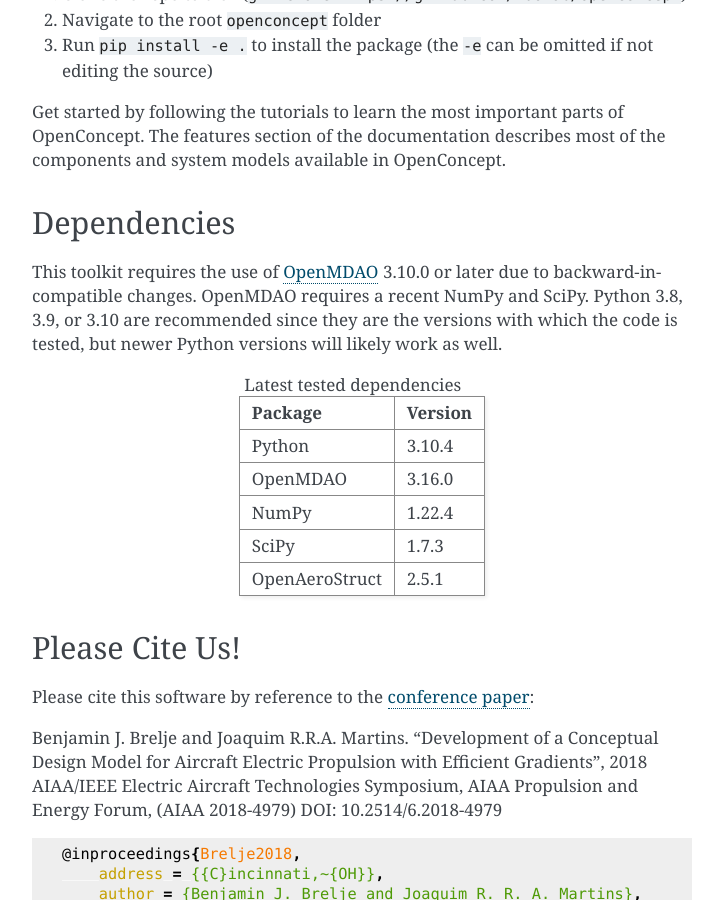
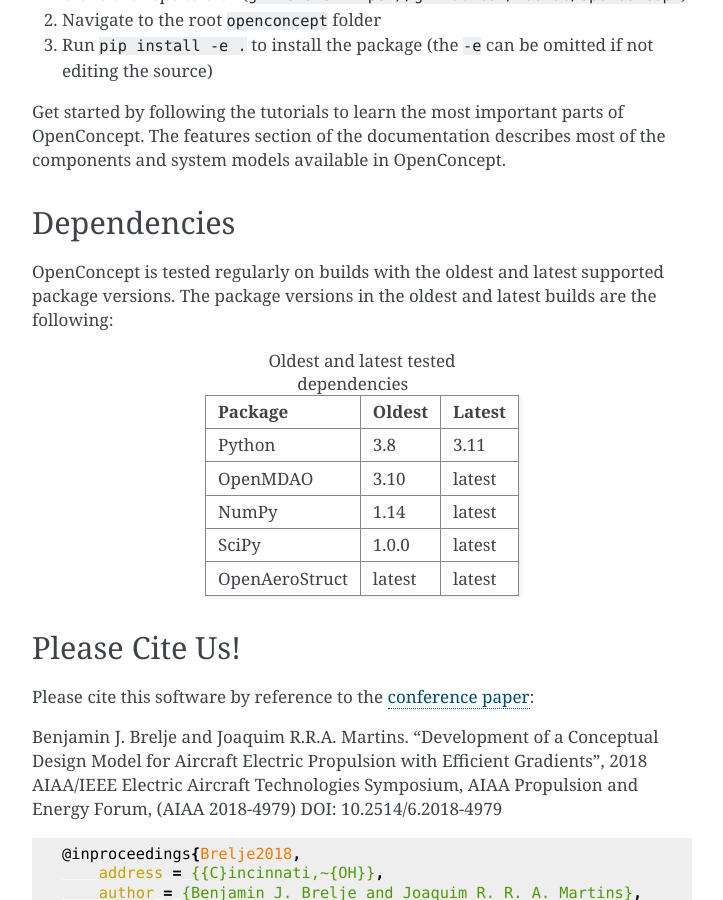
Before and after one commit to mdolab/openconcept, a Sphinx documentation site: the page built from doc/index.rst, in a window 1280 px wide and 900 px high, scrolled down 1905 px. Shown: the whole window, without its empty margins (388-1111 px from the left). Built offline with Sphinx 7.4.7, drawn with Linux system fonts in a browser that asks for light colours.

Commit message:
GitHub Actions build regularly tests oldest and latest supported package versions

```diff
--- a/doc/index.rst
+++ b/doc/index.rst
@@ -52,25 +52,29 @@
 
 .. Remember to change in the readme too!
 
-This toolkit requires the use of `OpenMDAO <https://openmdao.org>`__ 3.10.0 or later due to backward-incompatible changes.
-OpenMDAO requires a recent NumPy and SciPy.
-Python 3.8, 3.9, or 3.10 are recommended since they are the versions with which the code is tested, but newer Python versions will likely work as well.
+OpenConcept is tested regularly on builds with the oldest and latest supported package versions. The package versions in the oldest and latest builds are the following:
 
-.. list-table:: Latest tested dependencies
+.. list-table:: Oldest and latest tested dependencies
    :header-rows: 1
 
    * - Package
-     - Version
+     - Oldest
+     - Latest
    * - Python
-     - 3.10.4
+     - 3.8
+     - 3.11
    * - OpenMDAO
-     - 3.16.0
+     - 3.10
+     - latest
    * - NumPy
-     - 1.22.4
+     - 1.14
+     - latest
    * - SciPy
-     - 1.7.3
+     - 1.0.0
+     - latest
    * - OpenAeroStruct
-     - 2.5.1
+     - latest
+     - latest
 
 ---------------
 Please Cite Us!
--- a/setup.py
+++ b/setup.py
@@ -38,8 +38,10 @@
     license="MIT License",
     packages=find_packages(include=["openconcept*"]),
     install_requires=[
+        # Update the oldest package versions in the GitHub Actions build file, the readme,
+        # and the index.rst file in the docs when you change these
+        "numpy>=1.14.0",
         "scipy>=1.0.0",
-        "numpy>=1.14.0",
         "openmdao>=3.10.0",
     ],
     extras_require={
```
Also changed, not shown: readme.md (+8 -11 lines), 1 other file.
